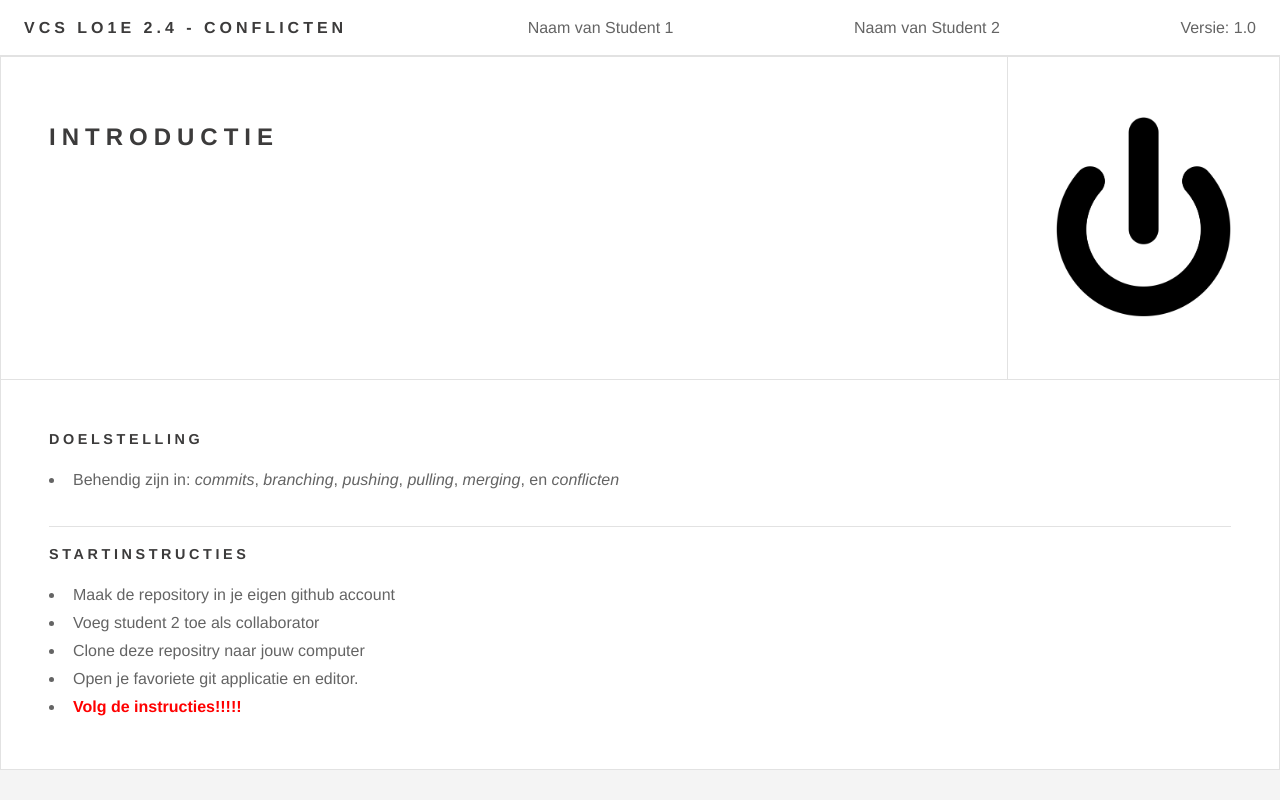
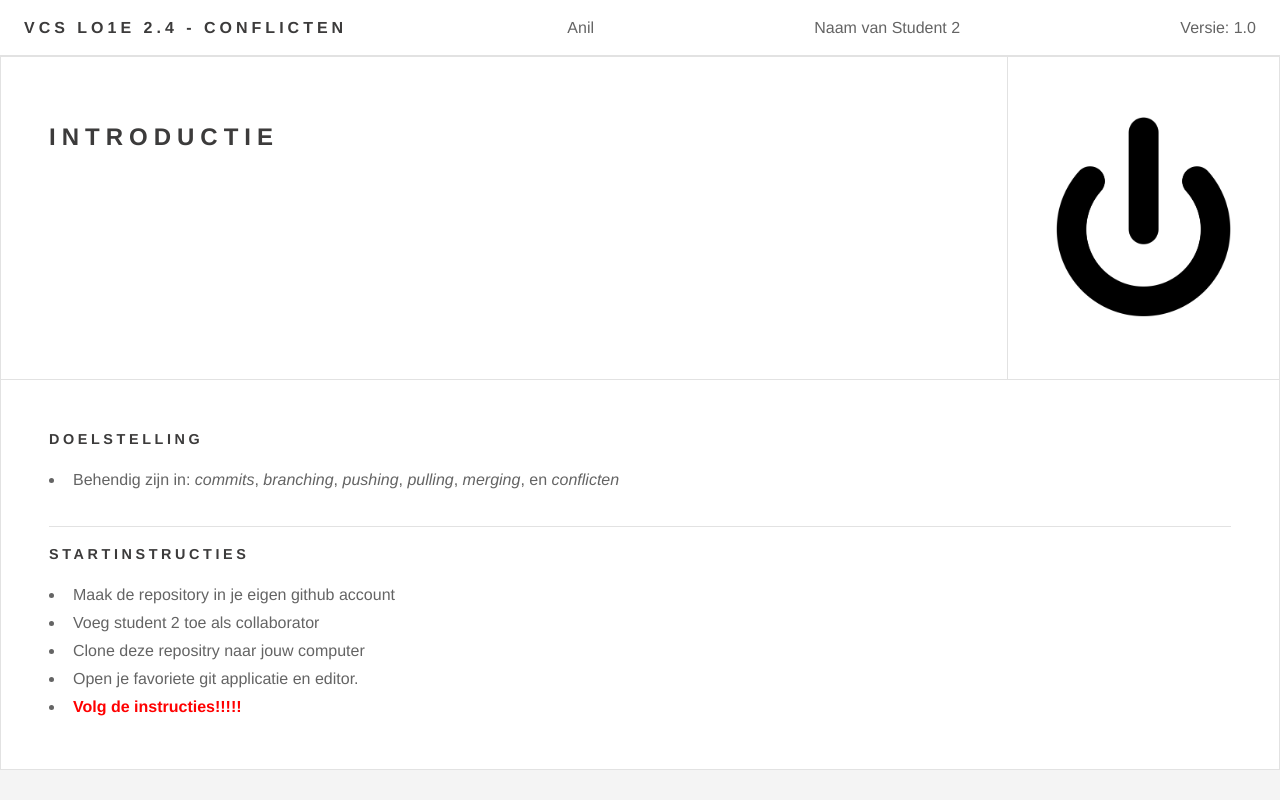
Before and after one commit to 6028491/VSBH-Les, a plain HTML site: page index.html in a window 1280 px wide. Shown: the top 800 px of the page. Drawn offline with Linux system fonts and the light colour scheme.

Commit message:
student 1 naam verranderd

```diff
--- a/index.html
+++ b/index.html
@@ -9,7 +9,7 @@
 
         <header id="header">
             <h1 id="page-title">VCS LO1E 2.4 - Conflicten</h1>
-            <p id="naam1">Naam van Student 1</p>
+            <p id="naam1">Anil</p>
             <p id="naam2">Naam van Student 2</p>
             <p id="version">Versie: 1.0</p>
         </header>
```
